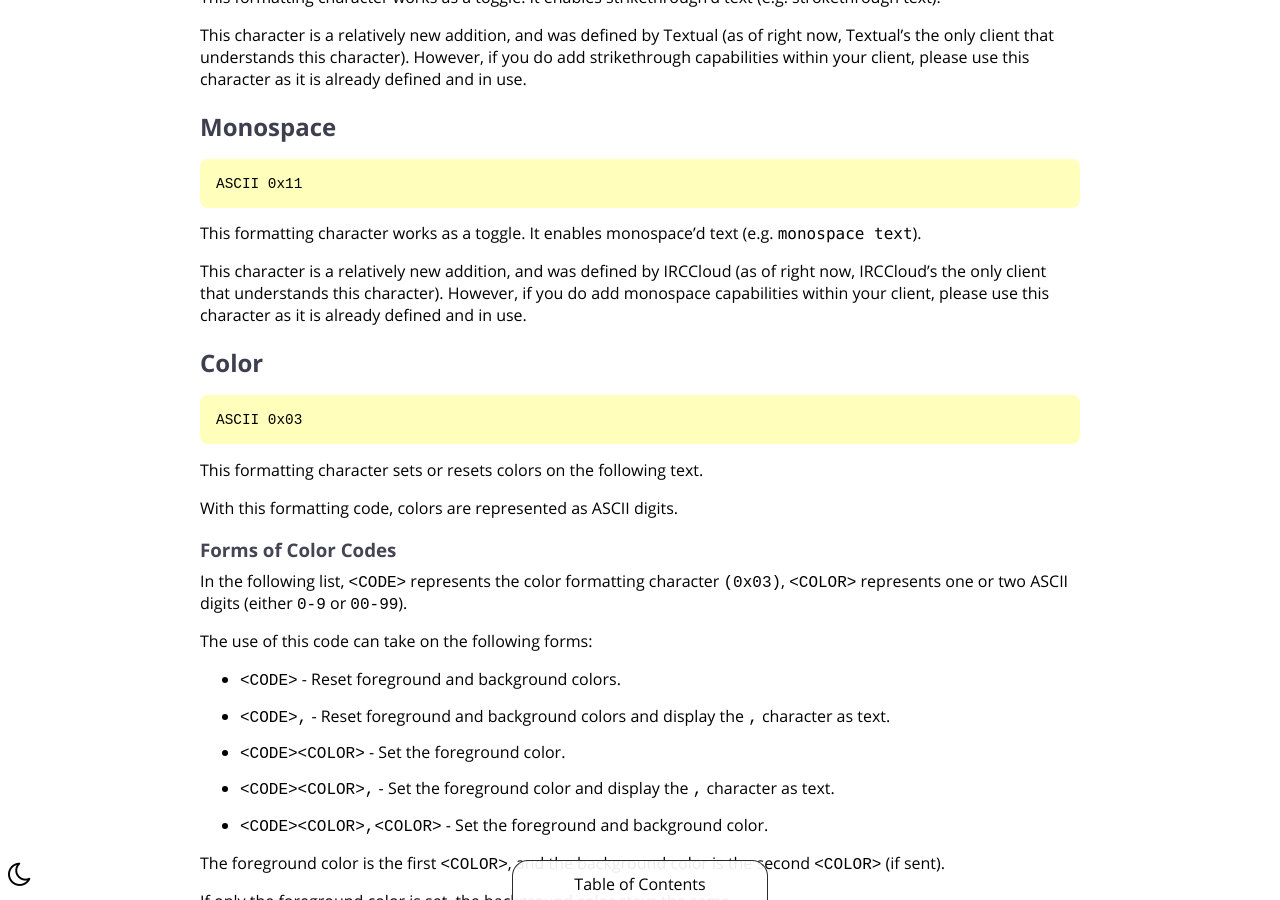
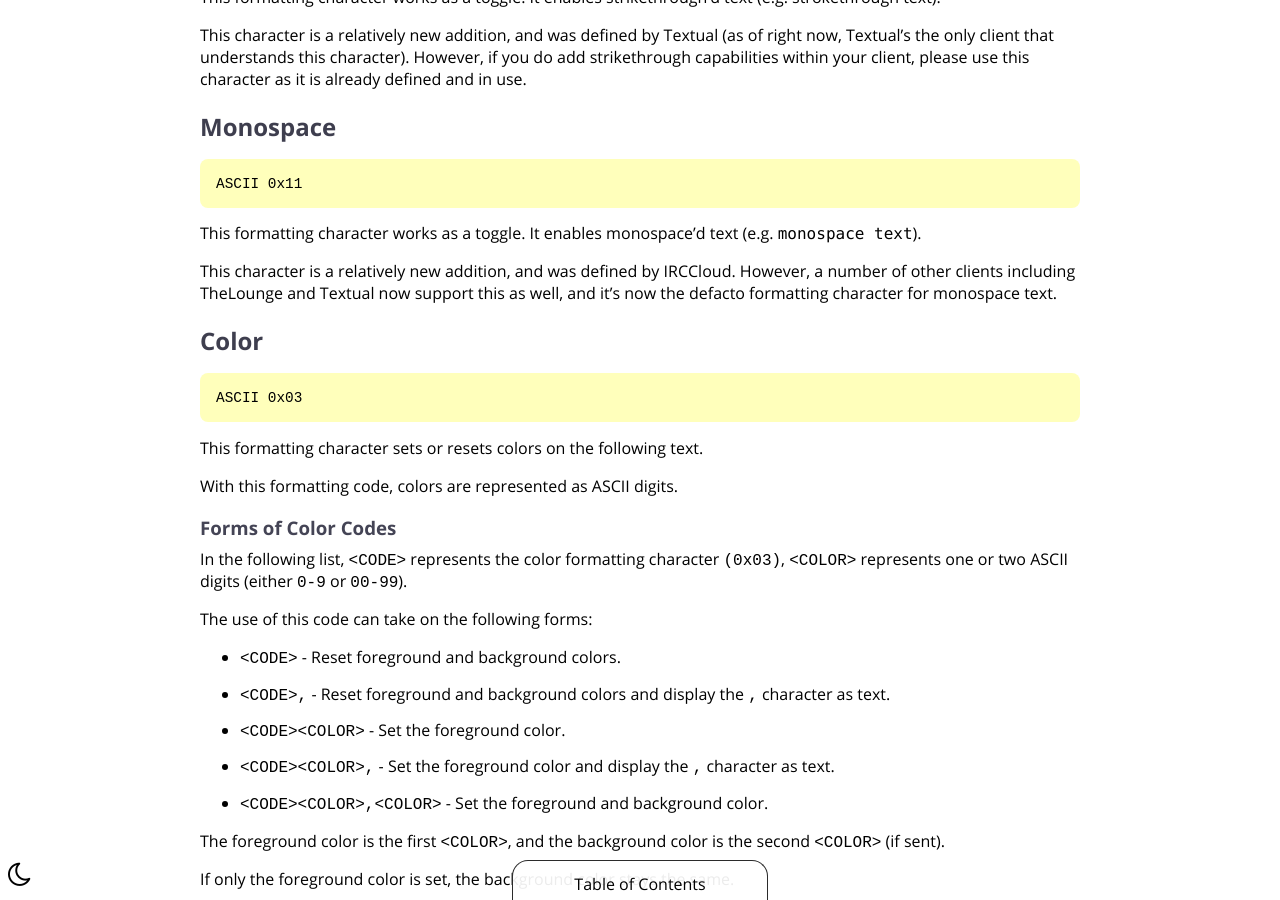
Before and after one commit to ircdocs/modern-irc, a Jekyll site: the page built from formatting.md, in a window 1280 px wide and 900 px high, scrolled down 3249 px. Built offline with Jekyll 4.4.1, drawn with Linux system fonts in a browser that asks for light colours.

Commit message:
Update formatting.md

```diff
--- a/formatting.md
+++ b/formatting.md
@@ -141,7 +141,7 @@ This character is a relatively new addition, and was defined by Textual (as of r
 
 This formatting character works as a toggle. It enables monospace'd text (e.g. <tt>monospace text</tt>).
 
-This character is a relatively new addition, and was defined by IRCCloud (as of right now, IRCCloud's the only client that understands this character). However, if you do add monospace capabilities within your client, please use this character as it is already defined and in use.
+This character is a relatively new addition, and was defined by IRCCloud. However, a number of other clients including TheLounge and Textual now support this as well, and it's now the defacto formatting character for monospace text.
 
 ## Color
 
```
